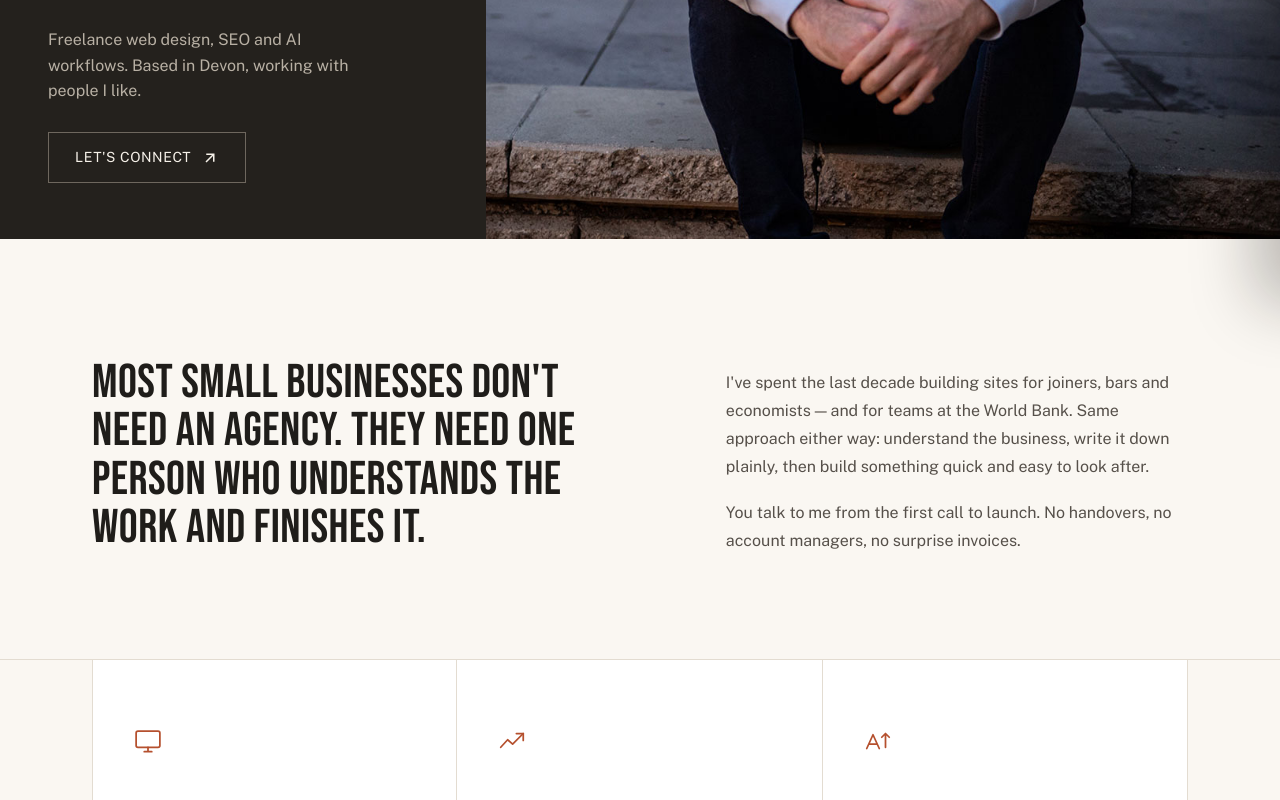
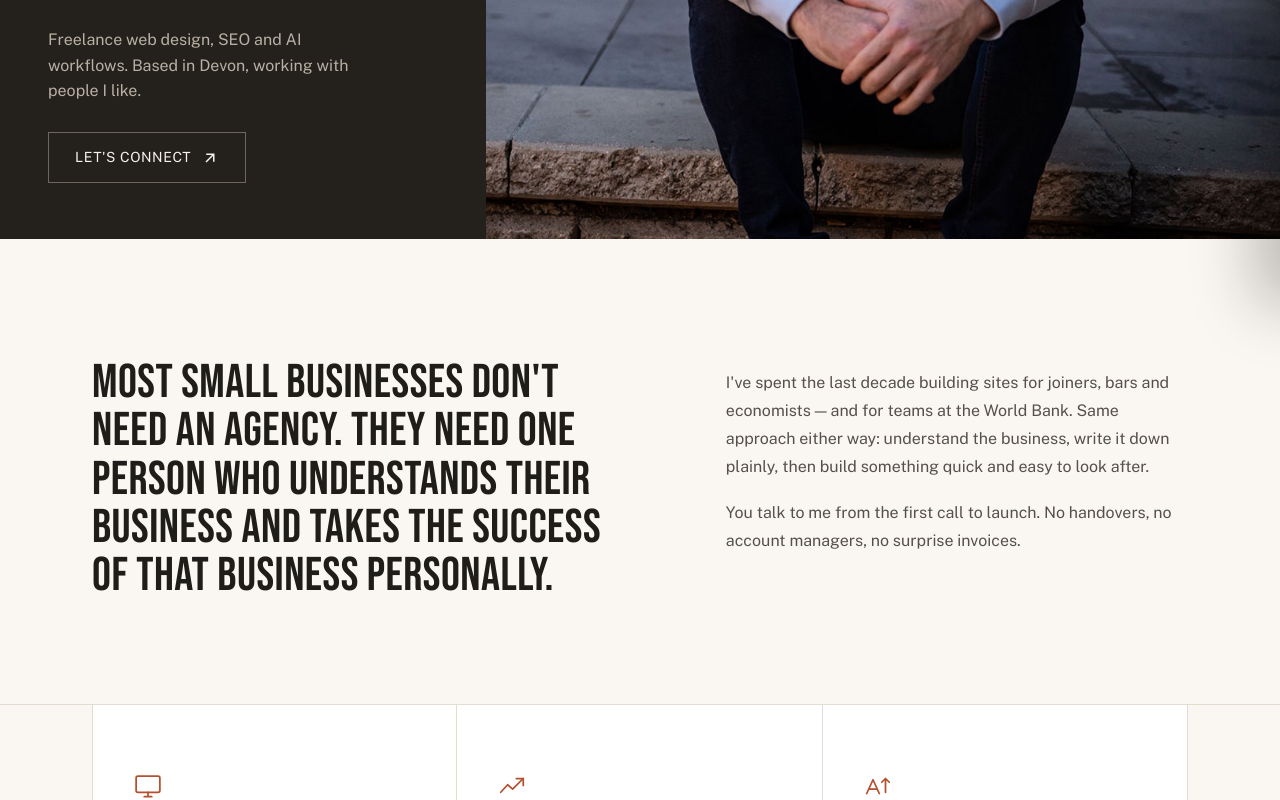
Before and after one commit to tangobrown/tango-site, a Next.js app: page / in a window 1280 px wide. Shown: the part 497-1297 px from the top of the page. Built offline with nearby package versions, Linux system fonts and the light colour scheme.

Commit message:
Update intro statement copy
"…understands the work and finishes it." → "…understands their business and
takes the success of that business personally."

Co-Authored-By: Claude Opus 4.8 <noreply@anthropic.com>
Claude-Session: https://claude.ai/code/session_01F5gwxdPdH8jjeZuG66LKjH

```diff
--- a/components/Intro.tsx
+++ b/components/Intro.tsx
@@ -3,8 +3,8 @@ export default function Intro() {
     <section className="py-16 lg:pb-[104px] lg:pt-[120px]">
       <div className="mx-auto grid max-w-content grid-cols-1 gap-6 px-5 lg:grid-cols-[1.15fr_1fr] lg:items-start lg:gap-[8vw] lg:px-8">
         <h2 className="m-0 text-pretty font-bebas text-[clamp(34px,3.7vw,56px)] font-normal leading-[1.02] tracking-[0.01em]">
-          Most small businesses don&apos;t need an agency. They need one person who understands the
-          work and finishes it.
+          Most small businesses don&apos;t need an agency. They need one person who understands their
+          business and takes the success of that business personally.
         </h2>
         <div className="flex flex-col gap-[18px] lg:pt-[10px]">
           <p className="m-0 text-[16px] leading-[1.75] text-ink-soft">
```
